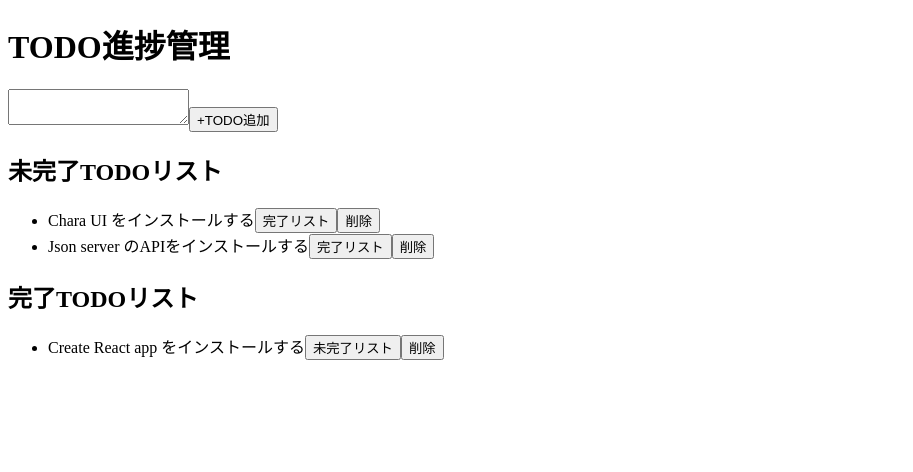
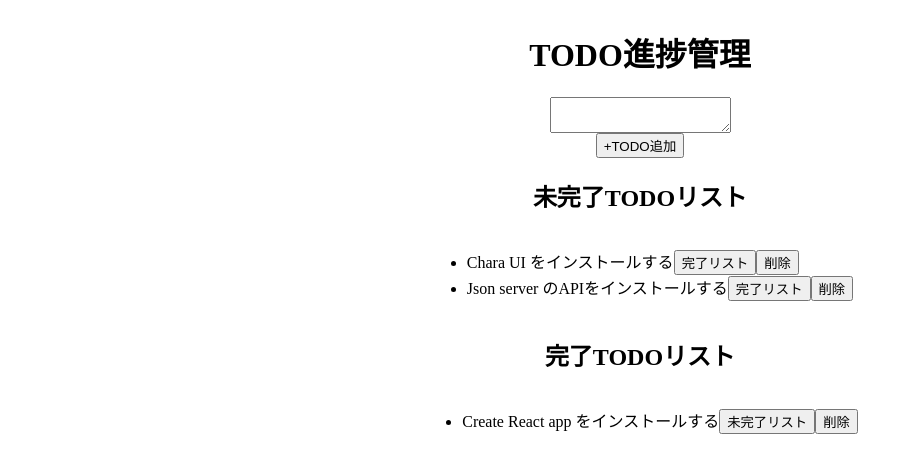
Before and after one commit to adebadayo/todo-app, a React (Create React App) app: page / in a window 1280 px wide. Shown: the top 472 px of the page, without its empty margins (0-913 px from the left). Built offline with nearby package versions, Linux system fonts and the light colour scheme; data requests are answered from the project's data file.

Commit message:
chakra ui

```diff
--- a/package.json
+++ b/package.json
@@ -3,10 +3,15 @@
   "version": "0.1.0",
   "private": true,
   "dependencies": {
+    "@chakra-ui/icons": "^1.0.17",
+    "@chakra-ui/react": "^1.6.12",
+    "@emotion/react": "^11",
+    "@emotion/styled": "^11",
     "@testing-library/jest-dom": "^5.11.4",
     "@testing-library/react": "^11.1.0",
     "@testing-library/user-event": "^12.1.10",
     "axios": "^0.24.0",
+    "framer-motion": "^4",
     "react": "^17.0.2",
     "react-dom": "^17.0.2",
     "react-scripts": "4.0.3",
--- a/src/components/App.js
+++ b/src/components/App.js
@@ -1,5 +1,8 @@
+import {useRef} from "react";
+import { Container } from "@chakra-ui/react"
+import { AddIcon } from "@chakra-ui/icons"
+
 import { useTodo } from '../hooks/useTodo'
-import {useRef} from "react";
 
 import { TodoAdd } from '../components/TodoAdd'
 import { TodoTitle } from '../components/TodoTitle'
@@ -40,7 +43,7 @@ function App() {
   console.log("完了リスト", completedList)
 
   return (
-    <>
+    <Container centerContent p={{base: "4", md: "6"}} maxWidth="3x1">
       <TodoTitle title="TODO進捗管理" as="h1"/>
       <TodoAdd
         inputEl={inputEl}
@@ -61,7 +64,7 @@ function App() {
         title = "完了TODOリスト"
         as = "h2"
       />
-    </>
+    </Container>
   );
 }
 
```
Also changed, not shown: 1 other file (tests, documents, lock files or other folders).
